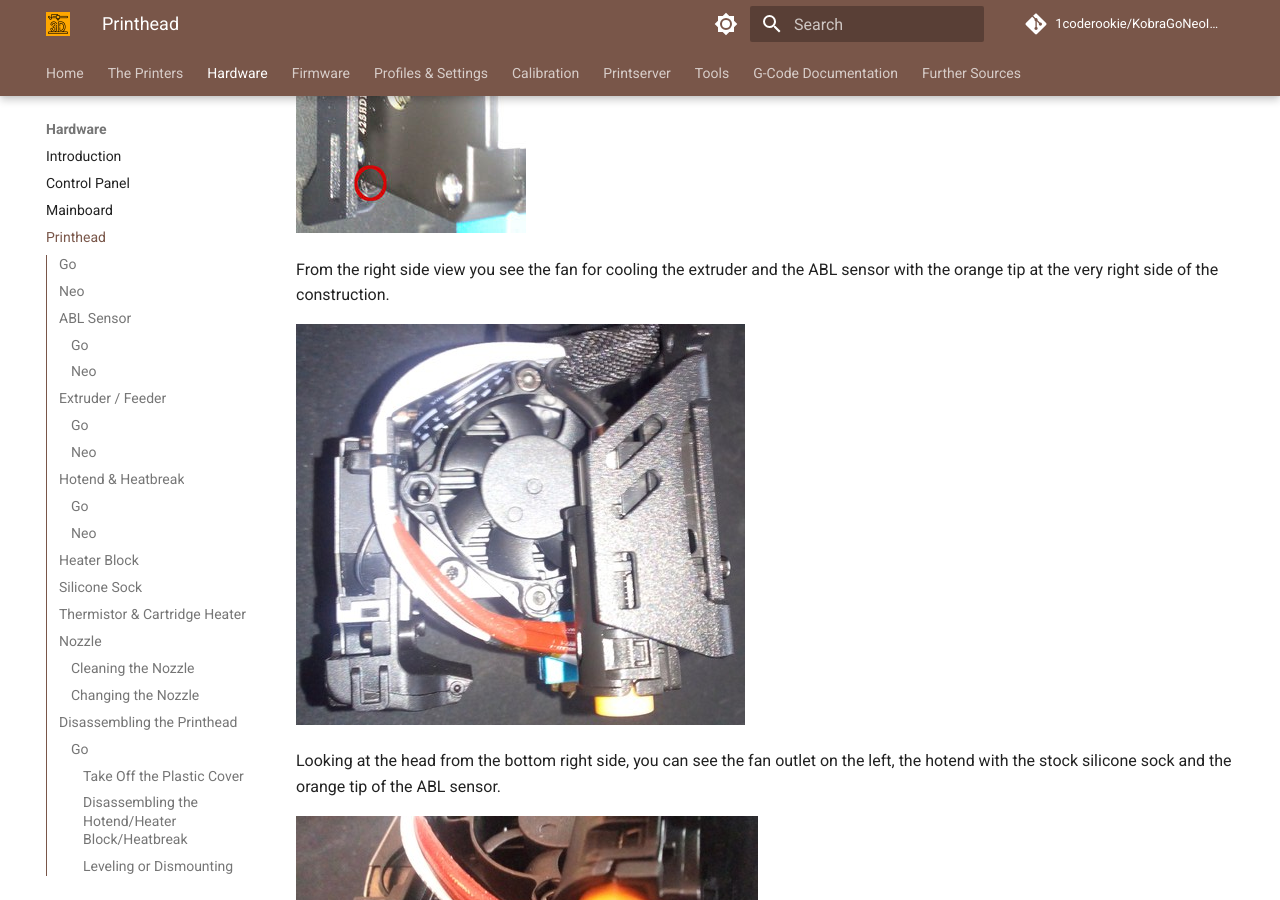
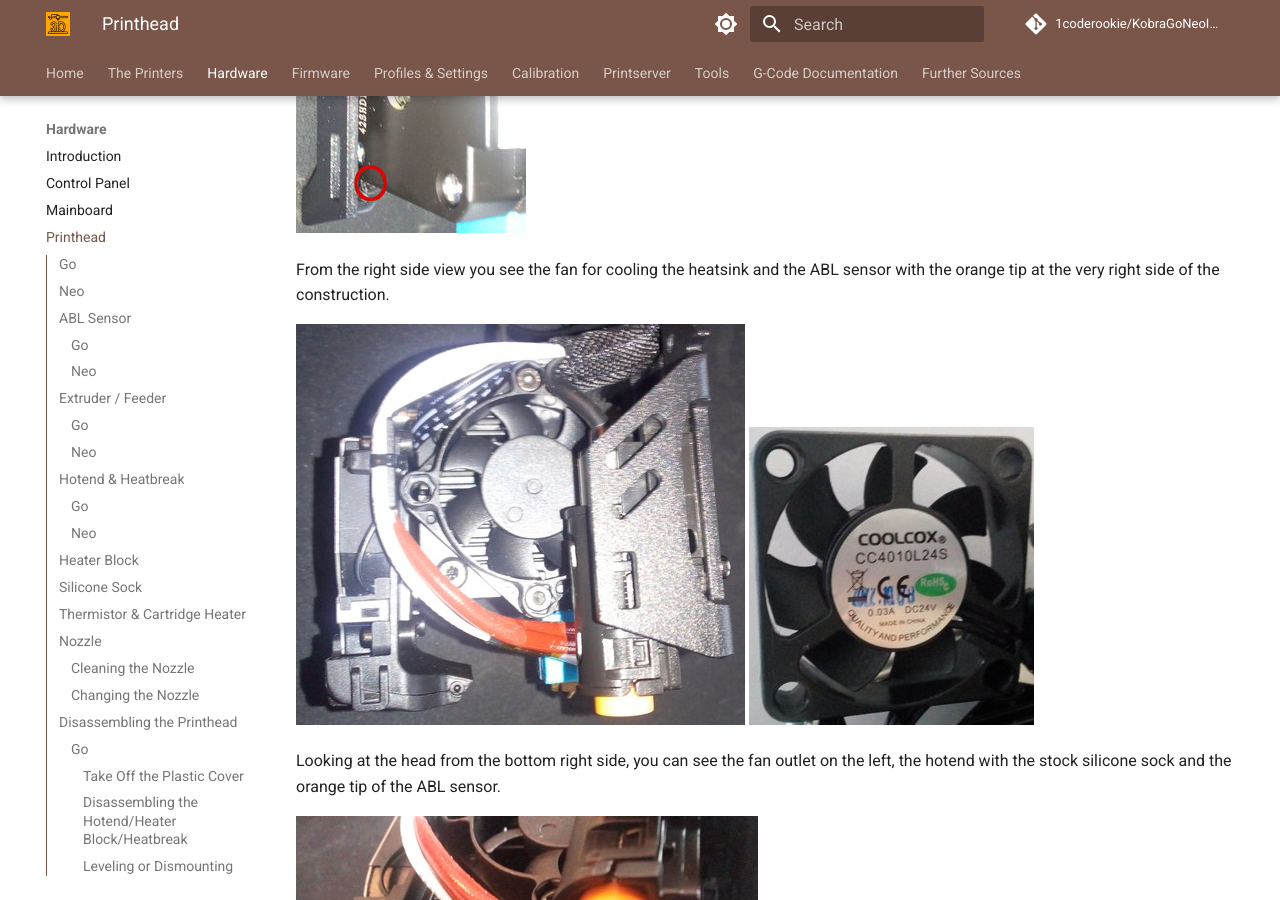
Before and after one commit to 1coderookie/KobraGoNeoInsights, an MkDocs documentation site: the page built from docs/hardware/printhead.md, in a window 1280 px wide and 900 px high, scrolled down 16751 px. Built offline with MkDocs 1.6.1 and Material for MkDocs 9.7.7, drawn with Linux system fonts in a browser that asks for light colours; comment, search, counter and statistics services are not loaded.

Commit message:
Update printhead.md

```diff
--- a/docs/hardware/printhead.md
+++ b/docs/hardware/printhead.md
@@ -450,14 +450,16 @@ It's secured by two hexagon socket screws at the top of the metal back plate and
 After the plastic cover is gone, you can see the fans, the proximity sensor at the right side and the heater block at center down at the bottom and so on. Depending on what you want do do now, you need to follow different steps. But first let's have a look at the coverless head from different points of view, starting with the view from the front with a straight look at the little fan for cooling the printed part.
 
 ![Front side view](../assets/images/head_dis-front_web.jpg)
+![Fan parts](../assets/images/head_neo_fan-parts_web.jpg)
 
 Now we look at the left side where you can see the motor of the feeder gear. You can spot three hexagon socket screws there - two at the top and one at the bottom close to the motor housing, which are holding the entire feeder system onto the metal backplate.
 
 ![Left side view](../assets/images/head_neo_leftside_motor_mount_marked_web.jpg)
 
-From the right side view you see the fan for cooling the extruder and the ABL sensor with the orange tip at the very right side of the construction.
+From the right side view you see the fan for cooling the heatsink and the ABL sensor with the orange tip at the very right side of the construction.
 
 ![Right side view](../assets/images/head_rightside_web.jpg)
+![Fan heatsink](../assets/images/head_neo_fan-heatsink_web.jpg)
 
 Looking at the head from the bottom right side, you can see the fan outlet on the left, the hotend with the stock silicone sock and the orange tip of the ABL sensor.
 
```
